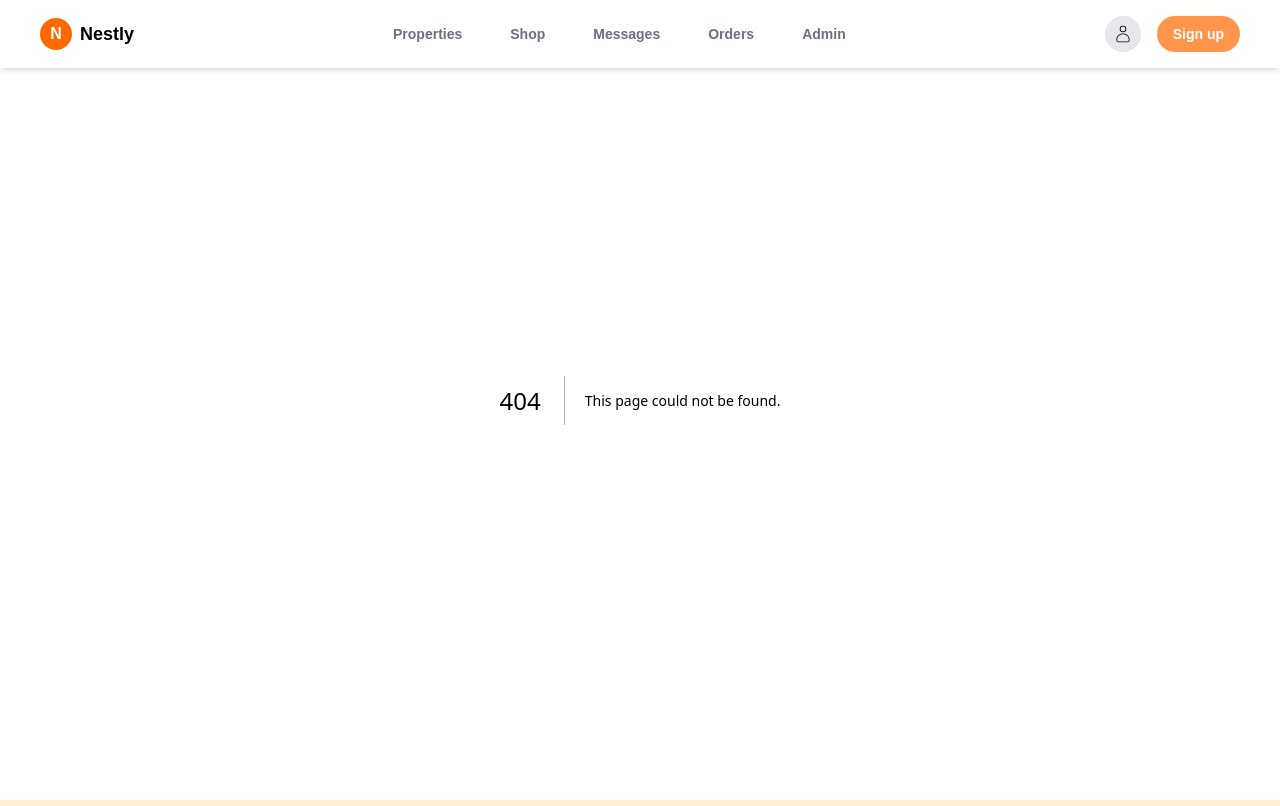
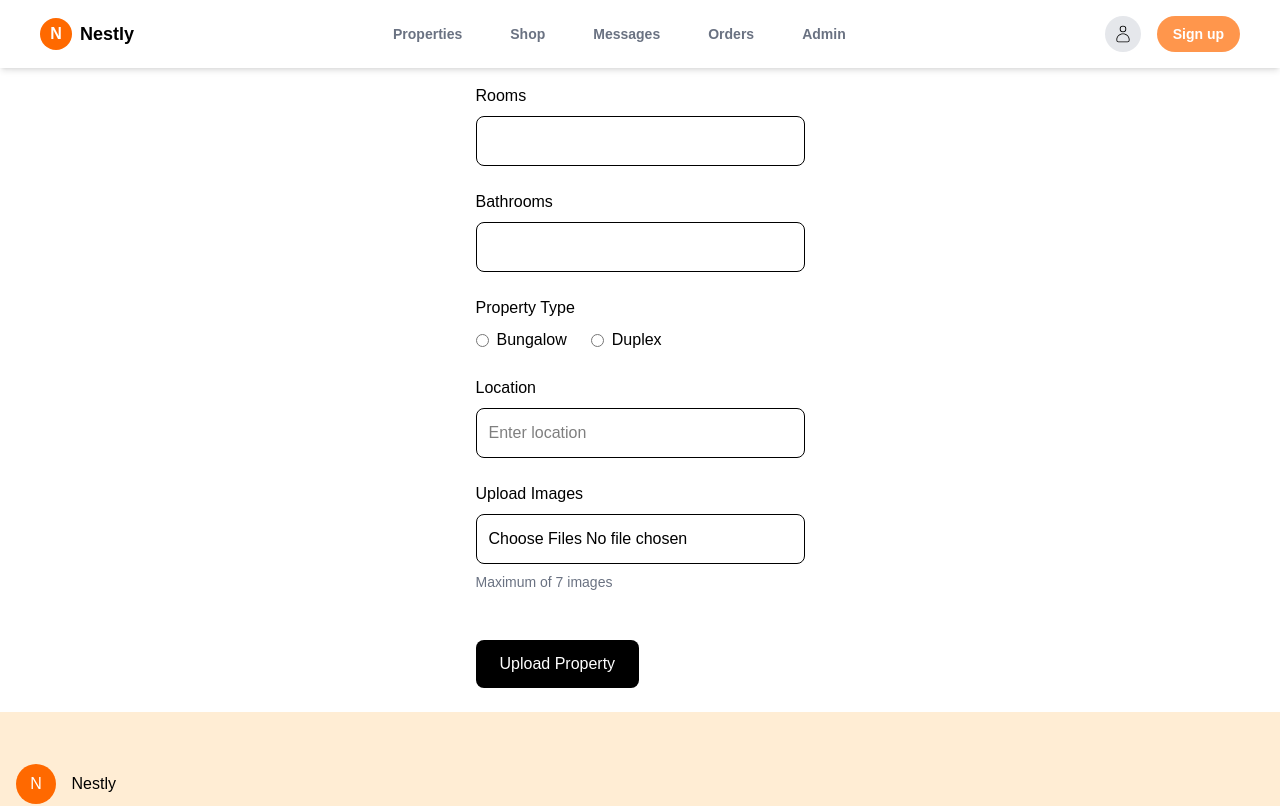
Before and after one commit to Goodluck7-ux/Find-home, a Next.js app: page /test-upload in a window 1280 px wide. Before the commit this address had no page. Shown: the top 806 px of the page. Built offline with nearby package versions, Linux system fonts and the light colour scheme.

Commit message:
cloudinary upload

```diff
--- a/package.json
+++ b/package.json
@@ -9,8 +9,10 @@
     "lint": "eslint"
   },
   "dependencies": {
+    "@hookform/resolvers": "^5.2.2",
     "axios": "^1.15.2",
     "bcryptjs": "^3.0.3",
+    "cloudinary": "^2.10.0",
     "framer-motion": "^12.38.0",
     "jsonwebtoken": "^9.0.3",
     "lucide-react": "^1.8.0",
@@ -19,7 +21,9 @@
     "nodemailer": "^8.0.6",
     "react": "19.2.4",
     "react-dom": "19.2.4",
-    "react-icons": "^5.6.0"
+    "react-hook-form": "^7.75.0",
+    "react-icons": "^5.6.0",
+    "zod": "^4.4.3"
   },
   "devDependencies": {
     "@tailwindcss/postcss": "^4",
--- a/src/app/globals.css
+++ b/src/app/globals.css
@@ -20,7 +20,7 @@
 }
 
 body {
-  background: var(--background);
-  color: black;
+  /* background: var(--background); */
+  /* color: black; */
   font-family: Arial, Helvetica, sans-serif;
 }
--- /dev/null
+++ b/src/app/test-upload/page.jsx
@@ -0,0 +1,278 @@
+"use client";
+
+import axios from "axios";
+import Image from "next/image";
+import { useState } from "react";
+import { useForm } from "react-hook-form";
+
+export default function PropertyForm() {
+  const [selectedImages, setSelectedImages] = useState([]);
+  const [previewImages, setPreviewImages] = useState([]);
+  const [loading, setLoading] = useState(false);
+
+  const {
+    register,
+    handleSubmit,
+    formState: { errors },
+    reset,
+  } = useForm();
+
+  // HANDLE IMAGE SELECTION
+  const handleImageChange = (e) => {
+    const files = Array.from(e.target.files);
+
+    if (files.length + selectedImages.length > 7) {
+      alert("Maximum of 7 images allowed");
+      return;
+    }
+
+    setSelectedImages((prev) => [...prev, ...files]);
+
+    const imagePreviews = files.map((file) =>
+      URL.createObjectURL(file)
+    );
+
+    setPreviewImages((prev) => [...prev, ...imagePreviews]);
+  };
+
+  // REMOVE IMAGE
+  const removeImage = (index) => {
+    const updatedFiles = [...selectedImages];
+    updatedFiles.splice(index, 1);
+
+    const updatedPreviews = [...previewImages];
+    updatedPreviews.splice(index, 1);
+
+    setSelectedImages(updatedFiles);
+    setPreviewImages(updatedPreviews);
+  };
+
+  // UPLOAD TO CLOUDINARY
+  const uploadImagesToCloudinary = async () => {
+    const uploadedImages = [];
+
+    for (let image of selectedImages) {
+      const formData = new FormData();
+
+      formData.append("file", image);
+      formData.append(
+        "upload_preset",
+        process.env.NEXT_PUBLIC_CLOUDINARY_PRESET_NAME
+      );
+
+      const res = await axios.post(
+        `https://api.cloudinary.com/v1_1/${process.env.NEXT_PUBLIC_CLOUDINARY_CLOUD_NAME}/image/upload`,
+        formData
+      );
+
+      uploadedImages.push(res.data.secure_url);
+    }
+
+    return uploadedImages;
+  };
+
+  // SUBMIT FORM
+  const onSubmit = async (data) => {
+    try {
+      setLoading(true);
+
+      if (selectedImages.length === 0) {
+        alert("Please select images");
+        setLoading(false);
+        return;
+      }
+
+      const imageUrls = await uploadImagesToCloudinary();
+
+      const payload = {
+        rooms: Number(data.rooms),
+        bathrooms: Number(data.bathrooms),
+        propertyType: data.propertyType,
+        location:data.location,
+        images: imageUrls,
+      };
+
+      console.log("Payload to be sent to backend:", payload);
+
+    //   const res = await axios.post("/api/properties", payload);
+
+    //   if (res.status === 201) {
+    //     alert("Property Uploaded Successfully");
+
+    //     reset();
+
+    //     setSelectedImages([]);
+    //     setPreviewImages([]);
+    //   }
+    } catch (error) {
+      console.log(error);
+      alert("Something went wrong");
+    } finally {
+      setLoading(false);
+    }
+  };
+
+  return (
+    <div className="max-w-3xl mx-auto p-6">
+      <h1 className="text-3xl font-bold mb-6">
+        Add Property
+      </h1>
+
+      <form
+        onSubmit={handleSubmit(onSubmit)}
+        className="space-y-6"
+      >
+        {/* ROOMS */}
+        <div>
+          <label className="block mb-2 font-medium">
+            Rooms
+          </label>
+
+          <input
+            type="number"
+            className="w-full border p-3 rounded-lg"
+            {...register("rooms", {
+              required: "Rooms field is required",
+            })}
+          />
+
+          {errors.rooms && (
+            <p className="text-red-500 text-sm mt-1">
+              {errors.rooms.message}
+            </p>
+          )}
+        </div>
+
+        {/* BATHROOMS */}
+        <div>
+          <label className="block mb-2 font-medium">
+            Bathrooms
+          </label>
+
+          <input
+            type="number"
+            className="w-full border p-3 rounded-lg"
+            {...register("bathrooms", {
+              required: "Bathrooms field is required",
+            })}
+          />
+
+          {errors.bathrooms && (
+            <p className="text-red-500 text-sm mt-1">
+              {errors.bathrooms.message}
+            </p>
+          )}
+        </div>
+
+        {/* PROPERTY TYPE */}
+        <div>
+          <label className="block mb-2 font-medium">
+            Property Type
+          </label>
+
+          <div className="flex gap-6">
+            <label className="flex items-center gap-2">
+              <input
+                type="radio"
+                value="bungalow"
+                {...register("propertyType", {
+                  required: "Select property type",
+                })}
+              />
+              Bungalow
+            </label>
+
+            <label className="flex items-center gap-2">
+              <input
+                type="radio"
+                value="duplex"
+                {...register("propertyType", {
+                  required: "Select property type",
+                })}
+              />
+              Duplex
+            </label>
+          </div>
+
+
+
+          {errors.propertyType && (
+            <p className="text-red-500 text-sm mt-1">
+              {errors.propertyType.message}
+            </p>
+          )}
+        </div>
+
+        <div className="mt-3">
+            <label className="block mb-2 font-medium">
+              Location
+            </label>
+            <input type="text" placeholder="Enter location" className="w-full border p-3 rounded-lg"
+                {...register("location", {
+                  required: "Location is required",
+                })}
+            />
+
+            {errors.location && (
+              <p className="text-red-500 text-sm mt-1">
+                {errors.location.message}
+              </p>
+            )}
+          </div>
+
+        {/* IMAGE INPUT */}
+        <div>
+          <label className="block mb-2 font-medium">
+            Upload Images
+          </label>
+
+          <input
+            type="file"
+            multiple
+            accept="image/*"
+            onChange={handleImageChange}
+            className="w-full border p-3 rounded-lg"
+          />
+
+          <p className="text-sm text-gray-500 mt-2">
+            Maximum of 7 images
+          </p>
+        </div>
+
+        {/* IMAGE PREVIEW */}
+        <div className="grid grid-cols-2 md:grid-cols-3 gap-4">
+          {previewImages.map((image, index) => (
+            <div
+              key={index}
+              className="relative h-40 rounded-lg overflow-hidden"
+            >
+              <Image
+                src={image}
+                alt="Preview"
+                fill
+                className="object-cover"
+              />
+
+              <button
+                type="button"
+                onClick={() => removeImage(index)}
+                className="absolute top-2 right-2 bg-red-500 text-white w-7 h-7 rounded-full"
+              >
+                X
+              </button>
+            </div>
+          ))}
+        </div>
+
+        {/* SUBMIT BUTTON */}
+        <button
+          type="submit"
+          disabled={loading}
+          className="bg-black text-white px-6 py-3 rounded-lg"
+        >
+          {loading ? "Uploading..." : "Upload Property"}
+        </button>
+      </form>
+    </div>
+  );
+}
```
Also changed, not shown: src/app/api/properties/route.js (added), 1 other file (tests, documents, lock files or other folders).
